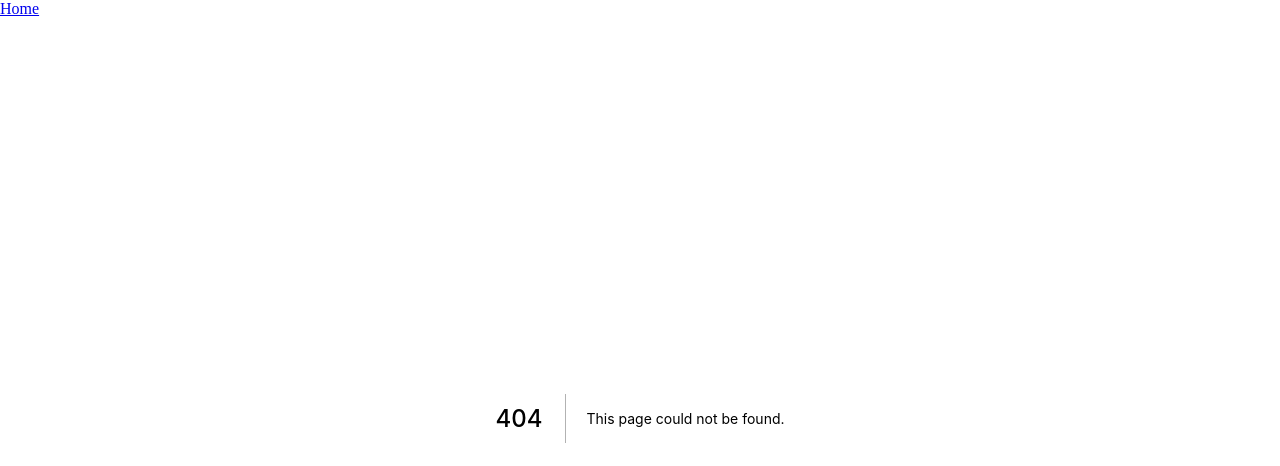
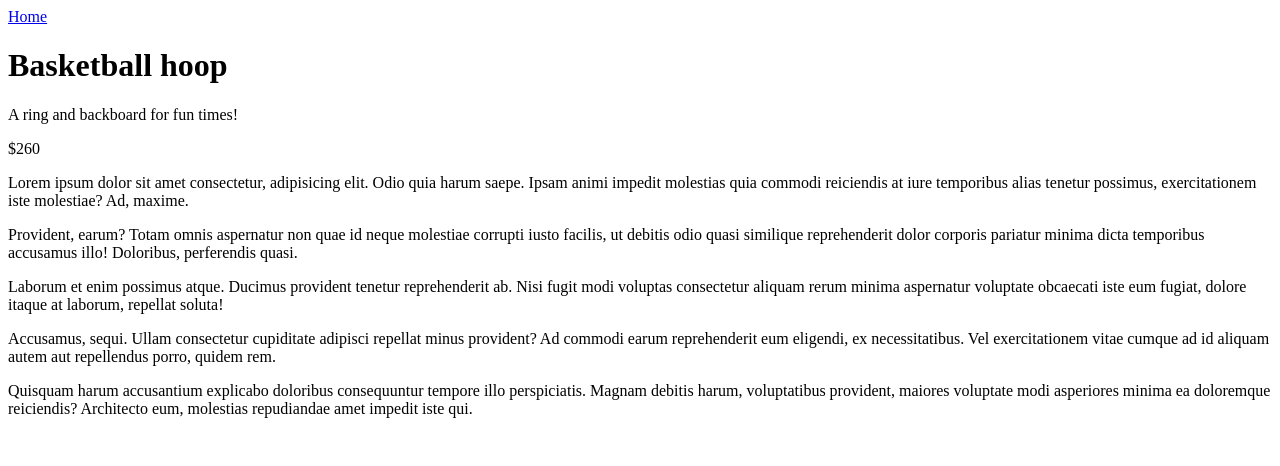
Before and after one commit to Danakin/next-app, a Next.js app in the folder next-app/: page /products/basketball-hoop in a window 1280 px wide. Before the commit this address had no page. Shown: the top 466 px of the page. Built offline with nearby package versions, Linux system fonts and the light colour scheme.

Commit message:
Make dynamic content page

```diff
--- /dev/null
+++ b/next-app/pages/products/[product].js
@@ -0,0 +1,54 @@
+import fs from "fs";
+import path from "path";
+
+import matter from "gray-matter";
+import marked from "marked";
+
+const Product = ({ product: { data, content } }) => {
+  const html = marked(content);
+  return (
+    <div>
+      <h1>{data.name}</h1>
+      <p>{data.description}</p>
+      <p>${data.price / 100}</p>
+      <div dangerouslySetInnerHTML={{ __html: html }} />
+    </div>
+  );
+};
+
+export const getStaticPaths = () => {
+  // product pages to generate
+  const directory = path.join(process.cwd(), "content");
+  const filenames = fs.readdirSync(directory);
+  const paths = filenames.map((filename) => {
+    return {
+      params: {
+        product: filename.replace(".md", ""),
+      },
+    };
+  });
+
+  return {
+    paths,
+    fallback: false,
+  };
+};
+
+export const getStaticProps = async (context) => {
+  const productName = context.params.product; // name of variable ( here [product] )
+  const filePath = path.join(process.cwd(), "content", `${productName}.md`);
+  const fileContent = fs.readFileSync(filePath).toString();
+
+  const { data, content } = matter(fileContent);
+
+  return {
+    props: {
+      product: {
+        data,
+        content,
+      },
+    },
+  };
+};
+
+export default Product;
```
Also changed, not shown: next-app/content/basketball-hoop.md (+4 -0 lines), next-app/content/cooking-classes.md (+4 -0 lines), next-app/content/mario-kart.md (+4 -0 lines), next-app/content/pokemon-red.md (+4 -0 lines), next-app/content/turntables.md (+4 -0 lines).
